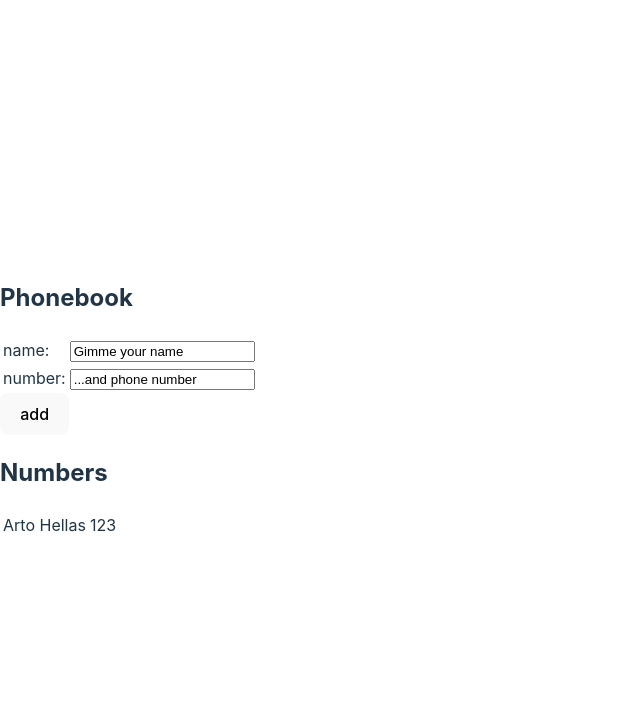
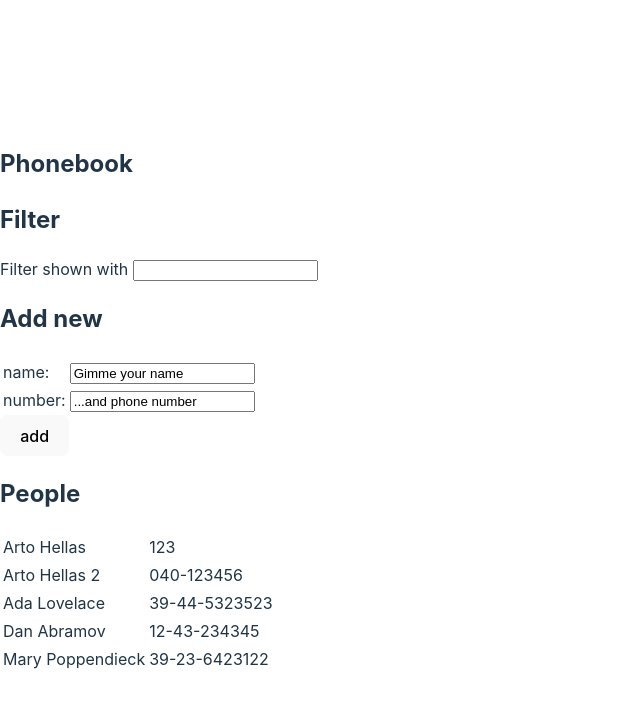
Before and after one commit to Nerdman4U/full_stack_open, a React (Vite) app in the folder osa2/t6/: page / in a window 1280 px wide. Shown: the top 706 px of the page, without its empty margins (0-640 px from the left). Built offline with nearby package versions, Linux system fonts and the light colour scheme.

Commit message:
Osa 2
Tehtävä 9

```diff
--- a/osa2/t6/src/App.jsx
+++ b/osa2/t6/src/App.jsx
@@ -1,6 +1,6 @@
 import { useState } from 'react'
 
-const Content = ({people}) => {
+const People = ({people}) => {
   return people.map((person) => {
      // EI TOIMI (?): return <tr key={person.name + Date.now()}><td>{person.name}</td></tr>
      return <tr key={person.name + Math.random()}><td>{person.name}</td><td>{person.number}</td></tr>
@@ -9,10 +9,15 @@ const Content = ({people}) => {
 
 const App = () => {
   const [people, setPeople] = useState([
-    { name: 'Arto Hellas', 'number': 123 }
+    { name: 'Arto Hellas', 'number': 123 },
+    { name: 'Arto Hellas 2', number: '040-123456' },
+    { name: 'Ada Lovelace', number: '39-44-5323523' },
+    { name: 'Dan Abramov', number: '12-43-234345' },
+    { name: 'Mary Poppendieck', number: '39-23-6423122' }
   ])
   const [newName, setNewName] = useState('Gimme your name')
   const [newNumber, setNewNumber] = useState('...and phone number')
+  const [visible, setVisible] = useState(people);
 
   /*
   Verify given values
@@ -53,13 +58,22 @@ const App = () => {
     setNewName(event.target.value)
   }
   const inputNumber = (event) => {
-    console.log("inputNumber() value:", event.target.value)
     setNewNumber(event.target.value)
+  }
+  const doFilter = (regexp) => people.filter((person) => person.name.match(regexp))
+  const inputFilter = (event) => {
+    if (!event.target.value) return;
+    setVisible(doFilter(new RegExp(event.target.value,"i")))
   }
 
   return (
     <div>
       <h2>Phonebook</h2>
+      <h2>Filter</h2>
+      { /* Filter shown with <input value={newFilter} onChange={inputFilter}/> */ }
+      Filter shown with <input onChange={inputFilter}/>
+
+      <h2>Add new</h2>
       <form onSubmit={addPerson}>
         <table>
           <tbody>
@@ -71,10 +85,11 @@ const App = () => {
           <button type="submit">add</button>
         </div>
       </form>
-      <h2>Numbers</h2>
+
+      <h2>People</h2>
       <table>
         <tbody>
-          <Content people={people} />
+          <People people={visible} />
         </tbody>
       </table>
     </div>
```
